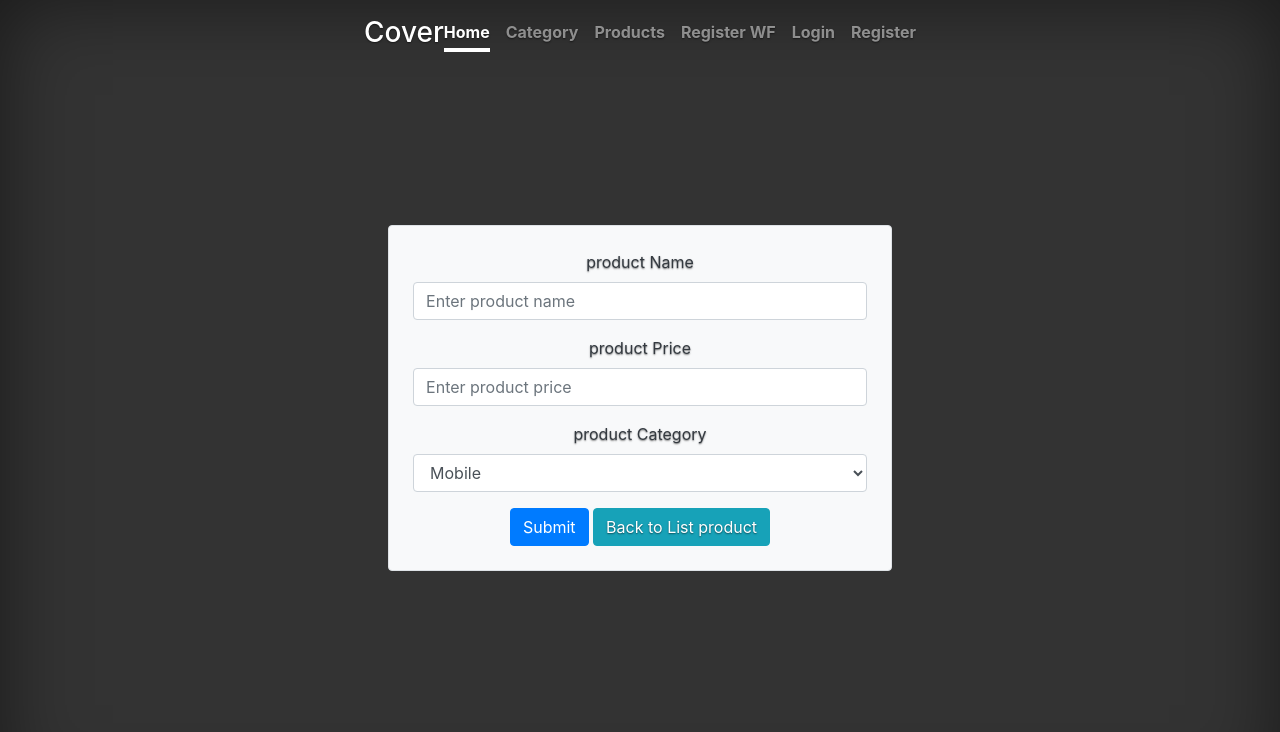
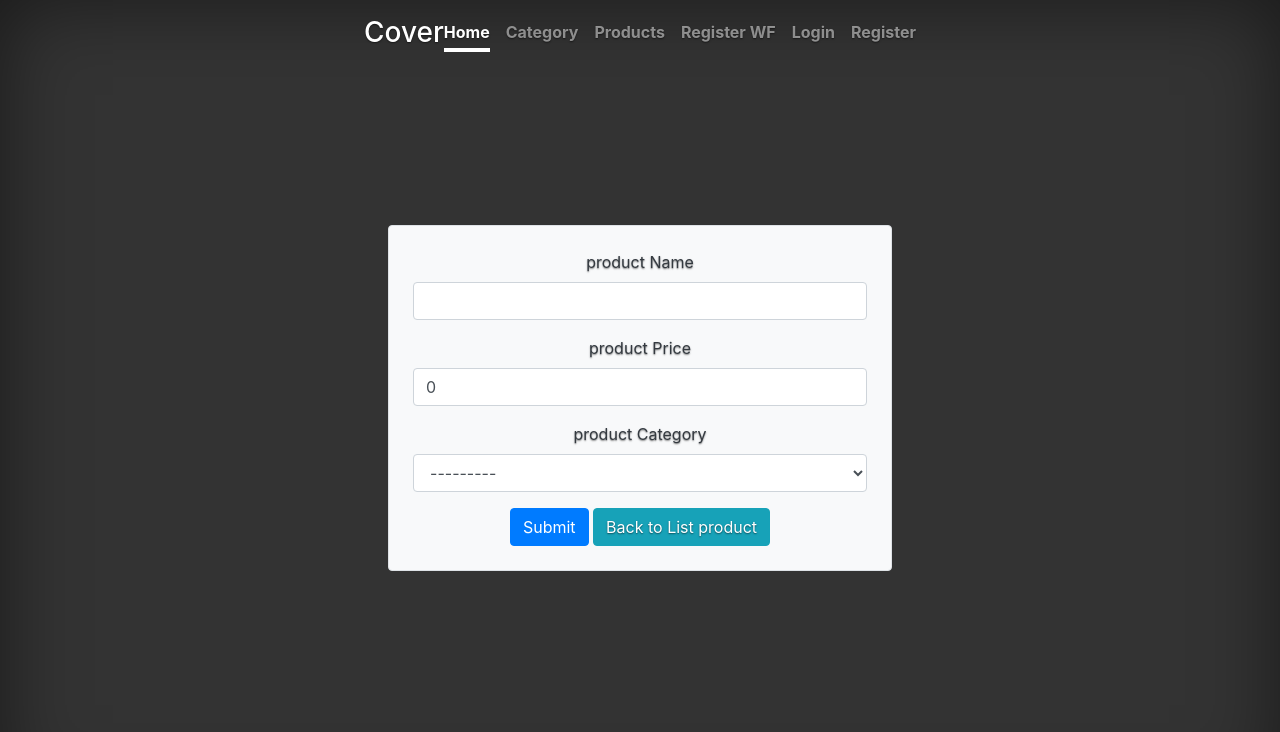
Before and after one commit to jazavaja/StartDjango, a Django app: page /store/create_product in a window 1280 px wide. Shown: the top 732 px of the page. Run offline with Django 5.2, Linux system fonts and the light colour scheme; data comes from the database, SQL or seed files in the repository; both versions use the stored data as it was after the commit; some libraries are stand-ins or nearby versions.

Commit message:
6-2 complete

```diff
--- a/store/forms.py
+++ b/store/forms.py
@@ -1,7 +1,17 @@
 from django import forms
+
+from store.models import Product, Category
 
 
 class ContactForm(forms.Form):
     name = forms.CharField(label="نام", required=True, max_length=100)
     email = forms.EmailField(label="ایمیل", required=True)
     message = forms.CharField(label="پیام", required=True, widget=forms.Textarea)
+
+
+class ProductForm(forms.ModelForm):
+    category = forms.ModelChoiceField(queryset=Category.objects.all())
+
+    class Meta:
+        model = Product
+        fields = ['name', 'price', 'category']
--- a/store/models.py
+++ b/store/models.py
@@ -8,12 +8,13 @@ class Category(models.Model):
     name = models.CharField(max_length=100)
     key = models.CharField(unique=True, max_length=100)
 
+    def __str__(self):
+        return self.name
     class Meta:
         verbose_name_plural = "Categories"
         ordering = ["name"]
         verbose_name = "Category"
         db_table = 'category'
-
 
 class Product(models.Model):
     name = models.CharField(max_length=100)
--- /dev/null
+++ b/store/templatetags/filter_class.py
@@ -0,0 +1,8 @@
+from django import template
+
+register = template.Library()
+
+
+@register.filter
+def add_class(value, arg):
+    return value.as_widget(attrs={"class": arg})
--- a/store/views.py
+++ b/store/views.py
@@ -1,8 +1,9 @@
 from django.contrib.auth.decorators import login_required, permission_required, user_passes_test
+from django.core.exceptions import PermissionDenied
+from django.core.mail import send_mail
 from django.shortcuts import render, redirect
-from django.core.exceptions import PermissionDenied
-from django.core.mail import send_mail, EmailMessage
-from store.forms import ContactForm
+
+from store.forms import ContactForm, ProductForm
 from store.models import Category, Product
 
 
@@ -20,7 +21,7 @@ def group_required(group_name):
     return decorator
 
 
-@group_required('Admin')
+# @group_required('Admin')
 def list_category_view(request):
     user = request.user.groups.filter(name='Admin').exists()
     category = Category.objects.all()
@@ -28,7 +29,7 @@ def list_category_view(request):
 
 
 @login_required
-@permission_required('store.increase_price', raise_exception=True)
+# @permission_required('store.increase_price', raise_exception=True)
 def create_category_view(request):
     if request.method == 'POST':
         name = request.POST.get('category_name')
@@ -77,16 +78,14 @@ def product_list_view(request):
 
 def product_create_view(request):
     if request.method == "POST":
-        product_name = request.POST.get('product_name')
-        product_price = request.POST.get('product_price')
-        product_category = request.POST.get('product_category')
-
-        print(f"Product name {product_name} .. price {product_price} ... category {product_category}")
-        product = Product(name=product_name, price=product_price, category_id=product_category)
-        product.save()
-
+        forms = ProductForm(request.POST)
+        if forms.is_valid():
+            forms.save()
+            forms = ProductForm()
+    else:
+        forms = ProductForm()
     category = Category.objects.all()
-    return render(request, 'product_create.html', {'category': category})
+    return render(request, 'product_create.html', {'category': category,'forms':forms})
 
 
 def product_update_view(request, id):
--- a/templates/product_create.html
+++ b/templates/product_create.html
@@ -7,32 +7,22 @@
 {% block main %}
     <form class="p-4 border rounded shadow-sm bg-light" method="POST" action="{% url 'create_product' %}">
         {% csrf_token %}
+        {% load filter_class %}
+
         <div class="mb-3">
             <label for="productName" class="form-label fw-bold text-dark">product Name</label>
+            {{ forms.name|add_class:"form-control" }}
 
-            <input type="text" class="form-control" id="productName" name="product_name"
-                   placeholder="Enter product name"
-                   required>
         </div>
         <div class="mb-3">
             <label for="product_price" class="form-label fw-bold text-dark">product Price</label>
-            <input type="text" class="form-control" id="product_price" name="product_price"
-                   placeholder="Enter product price"
-                   required>
+            {{ forms.price|add_class:"form-control" }}
+
         </div>
         <div class="mb-3">
             <label for="product_category" class="form-label fw-bold text-dark">product Category</label>
-            <select type="text" class="form-control" id="product_category" name="product_category"
-                   required>
-                {% for c in category %}
-                    <option value="{{ c.id }}">
-                        {{ c.name }}
-                    </option>
-                {% endfor %}
-
-            </select>
+            {{ forms.category|add_class:"form-control" }}
         </div>
-
 
         <button type="submit" class="btn btn-primary">Submit</button>
         <a type="reset" class="btn btn-info" href="{% url 'list_products' %}">Back to List product</a>
```
Also changed, not shown: db.sqlite3.
